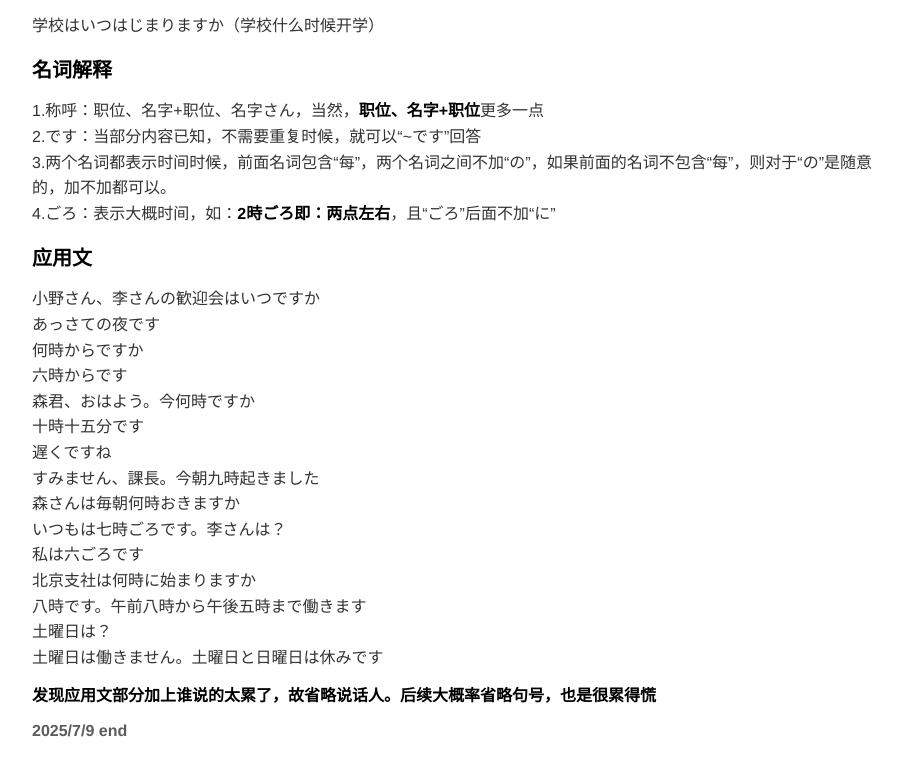
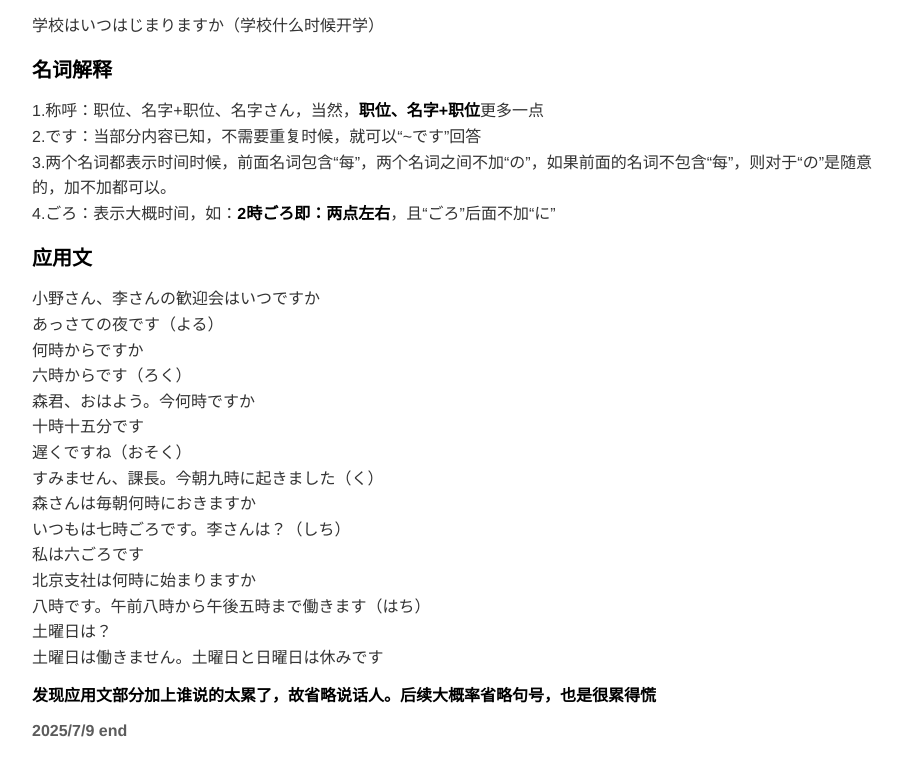
Before and after one commit to chao0425/japanese, a plain HTML site: page 初級上/5.1森さんは7時に起きます.html in a window 1280 px wide. Shown: the part 1181-1956 px from the top of the page, without its empty margins (183-1086 px from the left). Drawn offline with nearby package versions, Linux system fonts and the light colour scheme.

Commit message:
有些没有加“ni”

```diff
--- a/初級上/5.1森さんは7時に起きます.html
+++ b/初級上/5.1森さんは7時に起きます.html
@@ -82,18 +82,18 @@
 4.ごろ：表示大概时间，如：<strong>2時ごろ即：两点左右</strong>，且“ごろ”后面不加“に”</p>
 <h4 id="应用文">应用文 </h4>
 <p>小野さん、李さんの歓迎会はいつですか<br>
-あっさての夜です<br>
+あっさての夜です（よる）<br>
 何時からですか<br>
-六時からです<br>
+六時からです（ろく）<br>
 森君、おはよう。今何時ですか<br>
 十時十五分です<br>
-遅くですね<br>
-すみません、課長。今朝九時起きました<br>
-森さんは毎朝何時おきますか<br>
-いつもは七時ごろです。李さんは？<br>
+遅くですね（おそく）<br>
+すみません、課長。今朝九時に起きました（く）<br>
+森さんは毎朝何時におきますか<br>
+いつもは七時ごろです。李さんは？（しち）<br>
 私は六ごろです<br>
 北京支社は何時に始まりますか<br>
-八時です。午前八時から午後五時まで働きます<br>
+八時です。午前八時から午後五時まで働きます（はち）<br>
 土曜日は？<br>
 土曜日は働きません。土曜日と日曜日は休みです</p>
 <h5 id="发现应用文部分加上谁说的太累了故省略说话人后续大概率省略句号也是很累得慌">发现应用文部分加上谁说的太累了，故省略说话人。后续大概率省略句号，也是很累得慌 </h5>
```
Also changed, not shown: 1 other file.
